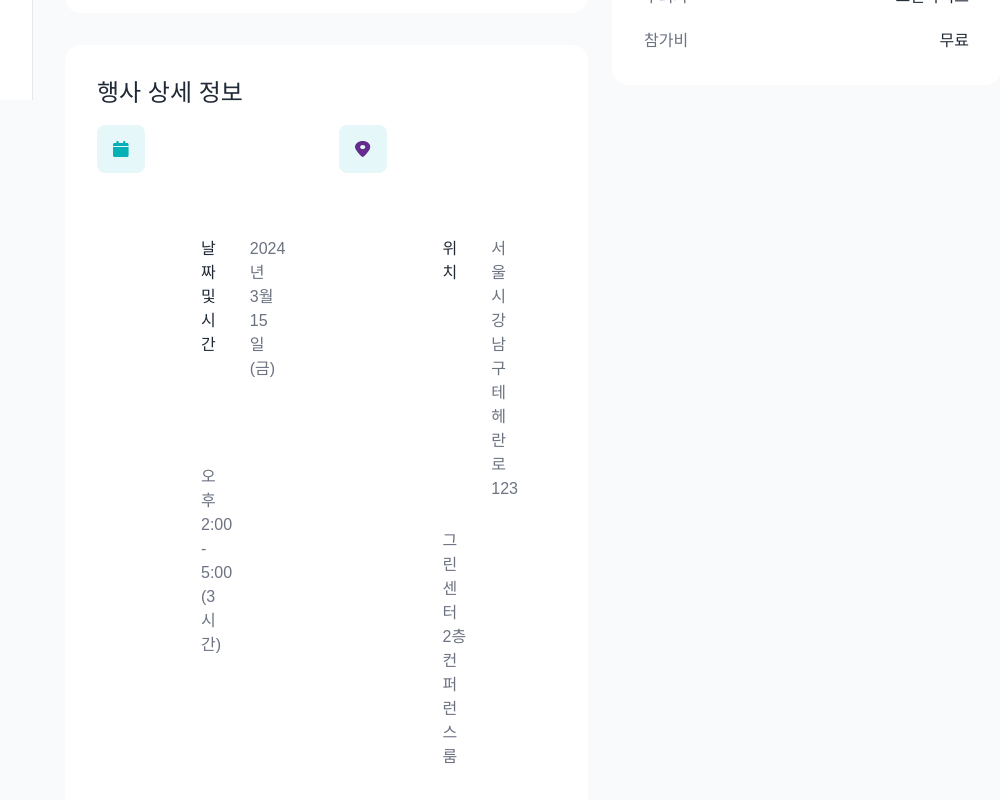
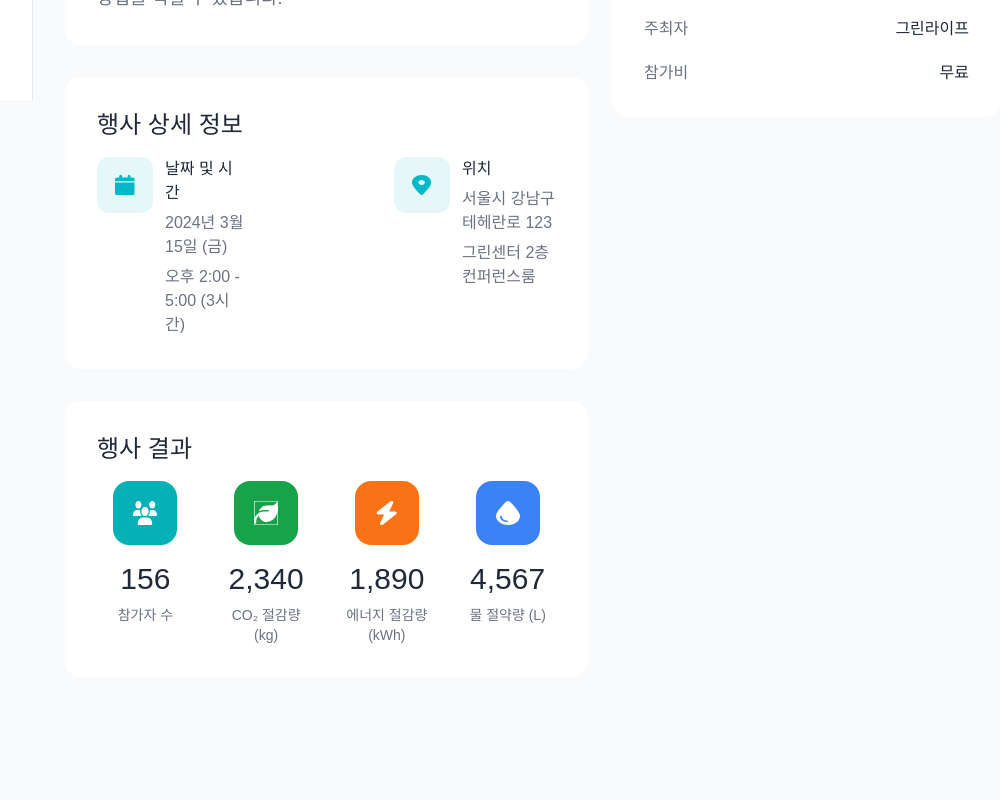
Before and after one commit to SSASINSA/WearAgain-Admin-FrontEnd, a React (Create React App) app: page /events/1 in a window 1280 px wide. Shown: the part 700-1500 px from the top of the page, without its empty margins (247-1247 px from the left). After the commit the page ends 1409 px from the top, so only its background shows below. Built offline with nearby package versions, Linux system fonts and the light colour scheme.

Commit message:
#9 / 행사 상세정보 페이지 수정

```diff
--- a/src/styles/components/EventDetail.css
+++ b/src/styles/components/EventDetail.css
@@ -34,7 +34,7 @@
 .event-detail-main {
   margin: 0;
   padding: 32px;
-  padding-top: 105px; /* PageHeader 여백 */
+  padding-top: 32px; /* PageHeader 여백 */
   display: flex;
   gap: 32px;
   width: calc(100% - 280px);
@@ -42,6 +42,7 @@
   max-width: 1400px;
   margin-left: 280px;
   min-height: calc(100vh - 137px);
+  margin-top: 105px;
 }
 
 .event-detail-content {
@@ -151,21 +152,24 @@
 }
 
 .event-details-grid {
-  display: grid;
-  grid-template-columns: 1fr 1fr;
-  gap: 24px;
+  display: flex;
+  gap: 150px;
 }
 
 .detail-item {
-  display: flex;
-  gap: 16px;
+  display: flex !important;
+  flex-direction: row !important;
+  gap: 12px;
+  flex: 0 1 auto;
+  align-items: flex-start;
+  width: auto;
 }
 
 .detail-icon {
   background-color: rgba(6, 176, 183, 0.1);
-  border-radius: 8px;
-  height: 48px;
-  width: 48px;
+  border-radius: 12px;
+  height: 56px;
+  width: 56px;
   display: flex;
   align-items: center;
   justify-content: center;
@@ -173,20 +177,27 @@
 }
 
 .detail-icon img {
-  width: 16px;
-  height: 16px;
-  filter: none;
+  width: 20px;
+  height: 20px;
+  filter: brightness(0) saturate(100%) invert(50%) sepia(98%) saturate(1352%) hue-rotate(145deg) brightness(94%)
+    contrast(101%);
 }
 
-.detail-content {
-  flex: 1;
+.event-details-section .detail-content {
+  flex: 0 1 auto;
+  display: flex !important;
+  flex-direction: column !important;
+  gap: 6px;
+  width: auto;
+  padding: 0 !important;
 }
 
 .detail-label {
   font-family: "Pretendard", sans-serif;
   font-size: 16px;
+  font-weight: 500;
   color: #1f2937;
-  margin: 0 0 4px 0;
+  margin: 0;
   line-height: 24px;
 }
 
@@ -194,7 +205,7 @@
   font-family: "Pretendard", sans-serif;
   font-size: 16px;
   color: #6b7280;
-  margin: 0 0 4px 0;
+  margin: 0;
   line-height: 24px;
 }
 
@@ -220,7 +231,6 @@
 }
 
 .result-icon {
-  background-color: #f3f4f6;
   border-radius: 16px;
   height: 64px;
   width: 64px;
@@ -230,10 +240,26 @@
   margin: 0 auto 16px;
 }
 
+.result-item:nth-child(1) .result-icon {
+  background-color: #06b0b7;
+}
+
+.result-item:nth-child(2) .result-icon {
+  background-color: #16a34a;
+}
+
+.result-item:nth-child(3) .result-icon {
+  background-color: #f97316;
+}
+
+.result-item:nth-child(4) .result-icon {
+  background-color: #3b82f6;
+}
+
 .result-icon img {
-  width: 20px;
-  height: 20px;
-  filter: none;
+  width: 24px;
+  height: 24px;
+  filter: brightness(0) invert(1);
   opacity: 1;
 }
 
@@ -447,7 +473,8 @@
   }
 
   .event-details-grid {
-    grid-template-columns: 1fr;
+    flex-direction: column;
+    gap: 24px;
   }
 }
 
--- a/src/styles/components/ParticipantManagement.css
+++ b/src/styles/components/ParticipantManagement.css
@@ -275,7 +275,7 @@
 }
 
 .participants-table th:nth-child(2) {
-  padding-left: 12px;
+  padding-left: 24px;
 }
 
 .participants-table th:first-child {
@@ -303,7 +303,7 @@
 }
 
 .participants-table td:nth-child(2) {
-  padding-left: 12px;
+  padding-left: 24px;
 }
 
 .participants-table td:last-child {
```
